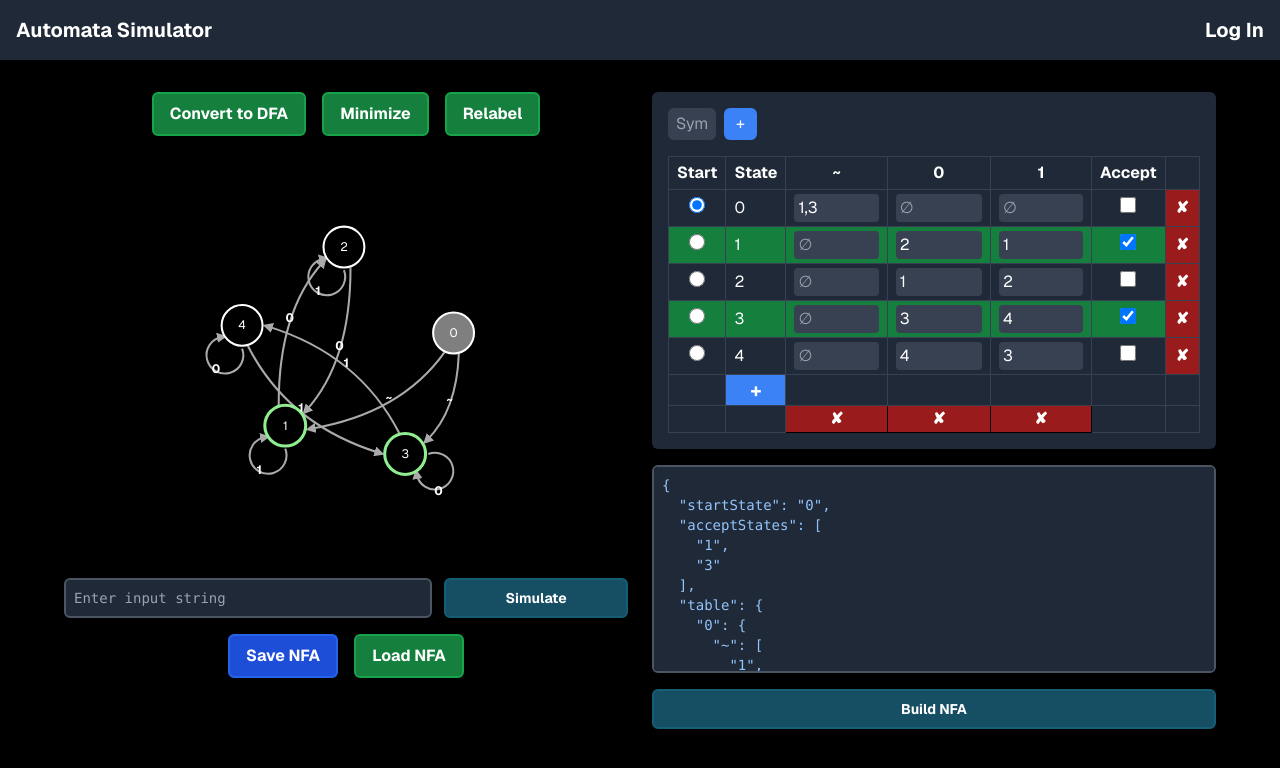
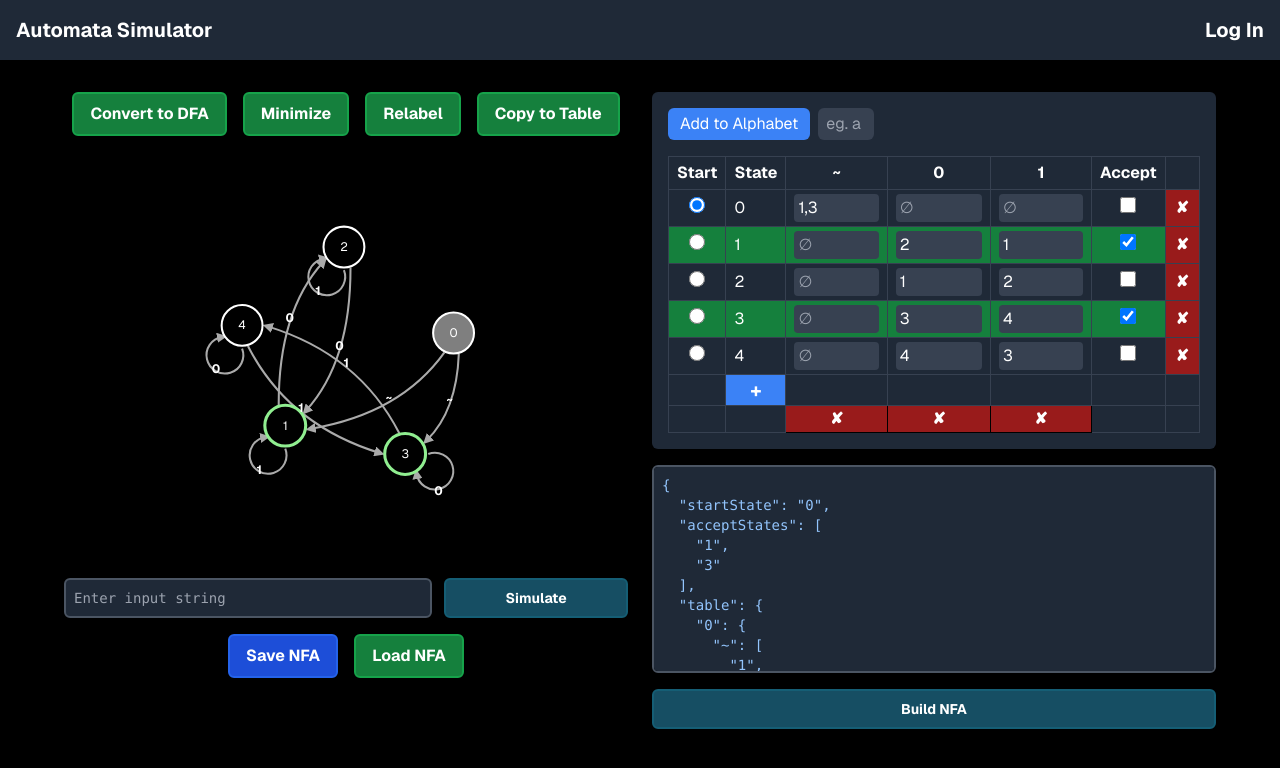
Before and after one commit to igreat/regular-languages-simulator, a Next.js app: page / in a window 1280 px wide. Shown: the top 768 px of the page. Built offline with nearby package versions, Linux system fonts and the light colour scheme.

Commit message:
add ability to copy current NFA into table for further edits

```diff
--- a/src/app/InputTable.tsx
+++ b/src/app/InputTable.tsx
@@ -84,15 +84,6 @@ function InputTable({ onNFAChange, initialNFA }: InputTableProps) {
         <div className="p-4 bg-gray-800 text-white rounded-md w-full overflow-x-auto">
             {/* Section to add a new input symbol */}
             <div className="flex items-center mb-4">
-                <input
-                    type="text"
-                    value={newSymbol}
-                    onChange={(e) => setNewSymbol(e.target.value)}
-                    onKeyDown={handleNewSymbolKeyPress}
-                    maxLength={1}
-                    className="w-12 bg-gray-700 text-white px-2 py-1 rounded-md mr-2"
-                    placeholder="Symbol"
-                />
                 <button
                     onClick={handleAddSymbol}
                     className="bg-blue-500 hover:bg-blue-600 text-white px-3 py-1 rounded-md"
@@ -105,8 +96,17 @@ function InputTable({ onNFAChange, initialNFA }: InputTableProps) {
                                 : "Add Symbol"
                     }
                 >
-                    +
+                    Add to Alphabet
                 </button>
+                <input
+                    type="text"
+                    value={newSymbol}
+                    onChange={(e) => setNewSymbol(e.target.value)}
+                    onKeyDown={handleNewSymbolKeyPress}
+                    maxLength={1}
+                    className="w-14 bg-gray-700 text-white px-2 py-1 rounded-md ml-2"
+                    placeholder="eg. a"
+                />
             </div>
 
             {/* DFA Transition Table */}
--- a/src/app/page.tsx
+++ b/src/app/page.tsx
@@ -19,6 +19,7 @@ export default function HomePage() {
   const [nfaJson, setNFAJson] = useState<string>(
     JSON.stringify(exampleNFAJson, null, 2)
   );
+  const [tableNfaJson, setTableNfaJson] = useState<NFAJson>(exampleNFAJson);
   const [nfa, setNFA] = useState<NFA | null>(
     new NFA(exampleNFAJson.startState, exampleNFAJson.acceptStates, exampleNFAJson.table)
   );
@@ -75,7 +76,8 @@ export default function HomePage() {
 
                   // nfa needs to be a DFA, otherwise display an error message
                   if (!nfa.isDFA()) {
-                    console.error("NFA is not a DFA"); // TODO: make this more user-friendly
+                    alert("NFA needs to be a DFA to minimize"); // TODO: make this more user friendly
+                    return;
                   }
 
                   const minimized = nfa.toDFA().minimized().toNFA();
@@ -97,7 +99,8 @@ export default function HomePage() {
 
                   // nfa needs to be a DFA, otherwise display an error message
                   if (!nfa.isDFA()) {
-                    console.error("NFA is not a DFA"); // TODO: make this more user-friendly
+                    alert("NFA needs to be a DFA to relabel"); // TODO: make this more user friendly
+                    return;
                   }
 
                   const relabeled = nfa.toDFA().relabeled().toNFA();
@@ -110,6 +113,16 @@ export default function HomePage() {
                 className="bg-green-700 text-white font-bold rounded-md py-2 px-4 border-2 border-green-600 flex-1 sm:flex-none"
               >
                 Relabel
+              </button>
+              <button
+                onClick={() => {
+                  if (!nfa)
+                    return;
+                  setTableNfaJson(nfa.toJSON());
+                }}
+                className="bg-green-700 text-white font-bold rounded-md py-2 px-4 border-2 border-green-600 flex-1 sm:flex-none"
+              >
+                Copy to Table
               </button>
             </div>
             {/* Simulation Part */}
@@ -159,7 +172,7 @@ export default function HomePage() {
           {/* Input Table Section */}
           <div className="md:w-1/2 flex flex-col items-center justify-start gap-4">
             {/* Text box to enter a custom NFA JSON */}
-            <InputTable onNFAChange={handleNFAChange} initialNFA={exampleNFAJson} />
+            <InputTable onNFAChange={handleNFAChange} initialNFA={tableNfaJson} />
             <textarea
               className="p-2 text-blue-300 w-full h-52 bg-gray-800 font-mono border-2 border-gray-600 rounded-md text-sm resize-none"
               rows={10}
```
